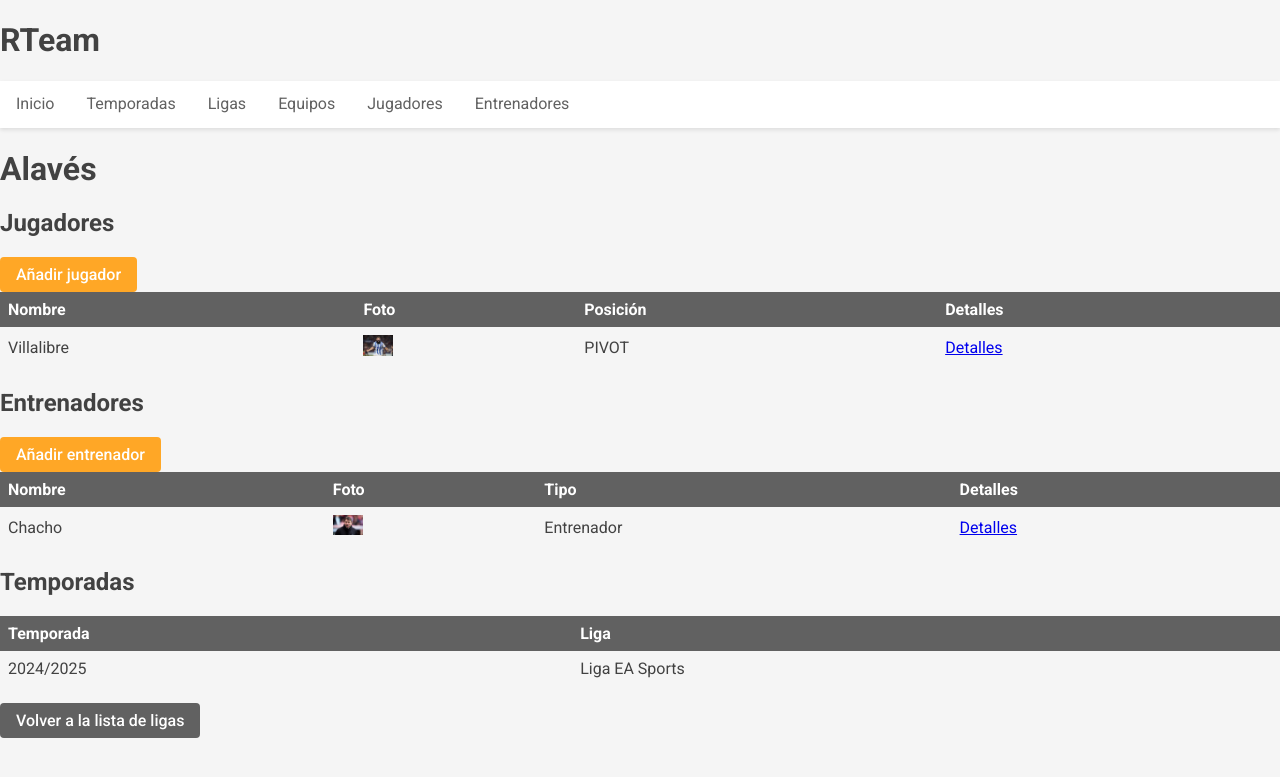
After one commit to rubenalsasua/RTeam, a Django app: page /equipos/1/ in a window 1280 px wide. The commit adds this page. Shown: the top 777 px of the page. Run offline with Django 5.2, Linux system fonts and the light colour scheme; data comes from the database, SQL or seed files in the repository; both versions use the stored data as it was after the commit.

Commit message:
Asignación de equipos a ligas, jugadores a equipos y entrenadores a equipos, además de ciertos estilos y mejoras

```diff
--- a/RTeam_app/urls.py
+++ b/RTeam_app/urls.py
@@ -5,23 +5,29 @@ urlpatterns = [
     path('', views.index, name='index'),
     path('temporadas/', views.TemporadaListView.as_view(), name='temporada_list'),
     path('temporadas/crear/', views.TemporadaCreateView.as_view(), name='temporada_create'),
+    path('temporadas/<int:pk>/', views.TemporadaDetailView.as_view(), name='temporada_detail'),
     path('temporadas/<int:pk>/editar/', views.TemporadaUpdateView.as_view(), name='temporada_update'),
     path('temporadas/<int:pk>/eliminar/', views.TemporadaDeleteView.as_view(), name='temporada_delete'),
     path('ligas/', views.LigaListView.as_view(), name='liga_list'),
     path('ligas/crear/', views.LigaCreateView.as_view(), name='liga_create'),
+    path('ligas/<int:pk>/', views.LigaDetailView.as_view(), name='liga_detail'),
     path('ligas/<int:pk>/editar/', views.LigaUpdateView.as_view(), name='liga_update'),
     path('ligas/<int:pk>/eliminar/', views.LigaDeleteView.as_view(), name='liga_delete'),
+    path('ligas/<int:liga_id>/agregar_equipo/', views.EquipoLigaCreateView.as_view(), name='equipo_liga_create'),
     path('equipos/', views.EquipoListView.as_view(), name='equipo_list'),
     path('equipos/crear/', views.EquipoCreateView.as_view(), name='equipo_create'),
+    path('equipos/<int:pk>/', views.EquipoDetailView.as_view(), name='equipo_detail'),
     path('equipos/<int:pk>/editar/', views.EquipoUpdateView.as_view(), name='equipo_update'),
     path('equipos/<int:pk>/eliminar/', views.EquipoDeleteView.as_view(), name='equipo_delete'),
-
+    path('equipos/<int:equipo_id>/agregar_jugador/', views.JugadorEquipoTemporadaCreateView.as_view(),
+         name='jugador_equipo_create'),
+    path('equipos/<int:equipo_id>/agregar_entrenador/', views.EntrenadorEquipoTemporadaCreateView.as_view(),
+         name='entrenador_equipo_create'),
     path('jugadores/', views.JugadorListView.as_view(), name='jugador_list'),
     path('jugadores/<int:pk>/', views.JugadorDetailView.as_view(), name='jugador_detail'),
     path('jugadores/crear/', views.JugadorCreateView.as_view(), name='jugador_create'),
     path('jugadores/<int:pk>/editar/', views.JugadorUpdateView.as_view(), name='jugador_update'),
     path('jugadores/<int:pk>/eliminar/', views.JugadorDeleteView.as_view(), name='jugador_delete'),
-
     path('entrenadores/', views.EntrenadorListView.as_view(), name='entrenador_list'),
     path('entrenadores/<int:pk>/', views.EntrenadorDetailView.as_view(), name='entrenador_detail'),
     path('entrenadores/crear/', views.EntrenadorCreateView.as_view(), name='entrenador_create'),
--- a/RTeam_app/views.py
+++ b/RTeam_app/views.py
@@ -6,8 +6,10 @@ from django.urls import reverse_lazy
 from django.views.generic import ListView, DetailView, CreateView, UpdateView, DeleteView
 
 from RTeam_project import settings
-from .forms import TemporadaForm, LigaForm, EquipoForm, JugadorForm, EntrenadorForm
-from .models import Temporada, Liga, Equipo, Jugador, JugadorEquipoTemporada, Entrenador, EntrenadorEquipoTemporada
+from .forms import TemporadaForm, LigaForm, EquipoForm, JugadorForm, EntrenadorForm, EquipoLigaTemporadaForm, \
+    JugadorEquipoTemporadaForm, EntrenadorEquipoTemporadaForm
+from .models import Temporada, Liga, Equipo, Jugador, JugadorEquipoTemporada, Entrenador, EntrenadorEquipoTemporada, \
+    EquipoLigaTemporada
 
 
 # Create your views here.
@@ -19,6 +21,19 @@ class TemporadaListView(ListView):
     model = Temporada
     template_name = 'temporadas/temporada_list.html'
     context_object_name = 'temporadas'
+
+
+class TemporadaDetailView(DetailView):
+    model = Temporada
+    template_name = 'temporadas/temporada_detail.html'
+    context_object_name = 'temporada'
+
+    def get_context_data(self, **kwargs):
+        context = super().get_context_data(**kwargs)
+        context['ligas'] = Liga.objects.filter(
+            temporada=self.object
+        ).distinct()
+        return context
 
 
 class TemporadaCreateView(CreateView):
@@ -65,6 +80,19 @@ class LigaListView(ListView):
     model = Liga
     template_name = 'ligas/liga_list.html'
     context_object_name = 'ligas'
+
+
+class LigaDetailView(DetailView):
+    model = Liga
+    template_name = 'ligas/liga_detail.html'
+    context_object_name = 'liga'
+
+    def get_context_data(self, **kwargs):
+        context = super().get_context_data(**kwargs)
+        context['equipos'] = Equipo.objects.filter(
+            equipoligatemporada__liga=self.object
+        ).distinct()
+        return context
 
 
 class LigaCreateView(CreateView):
@@ -119,6 +147,25 @@ class EquipoListView(ListView):
                 equipoligatemporada__equipo=equipo
             ).distinct()
         return equipos
+
+
+class EquipoDetailView(DetailView):
+    model = Equipo
+    template_name = 'equipos/equipo_detail.html'
+    context_object_name = 'equipo'
+
+    def get_context_data(self, **kwargs):
+        context = super().get_context_data(**kwargs)
+        context['jugadores'] = Jugador.objects.filter(
+            jugadorequipotemporada__equipo=self.object
+        ).distinct()
+        context['entrenadores_info'] = EntrenadorEquipoTemporada.objects.filter(
+            equipo=self.object
+        ).select_related('entrenador')
+        context['temporadas_ligas'] = EquipoLigaTemporada.objects.filter(
+            equipo=self.object
+        ).select_related('liga__temporada')
+        return context
 
 
 class EquipoCreateView(CreateView):
@@ -281,6 +328,125 @@ class EntrenadorDeleteView(DeleteView):
     success_url = reverse_lazy('entrenador_list')
 
 
+class EquipoLigaCreateView(CreateView):
+    def get(self, request, liga_id):
+        liga = Liga.objects.get(id=liga_id)
+        equipos_existentes = liga.equipos.all()
+        formulario = EquipoLigaTemporadaForm()
+        formulario.fields['equipo'].queryset = Equipo.objects.exclude(id__in=equipos_existentes)
+
+        context = {
+            'formulario': formulario,
+            'liga': liga
+        }
+        return render(request, "ligas/equipo_en_liga_create.html", context)
+
+    def post(self, request, liga_id):
+        liga = Liga.objects.get(id=liga_id)
+        formulario = EquipoLigaTemporadaForm(data=request.POST)
+
+        if formulario.is_valid():
+            equipo_liga = formulario.save(commit=False)
+            equipo_liga.liga = liga
+            equipo_liga.save()
+            return redirect("liga_detail", pk=liga_id)
+
+        # Si hay errores, volver a mostrar el formulario
+        equipos_existentes = liga.equipos.all()
+        formulario.fields['equipo'].queryset = Equipo.objects.exclude(id__in=equipos_existentes)
+        context = {
+            'formulario': formulario,
+            'liga': liga
+        }
+        return render(request, "ligas/equipo_en_liga_create.html", context)
+
+
+class JugadorEquipoTemporadaCreateView(CreateView):
+    def get(self, request, equipo_id):
+        equipo = Equipo.objects.get(id=equipo_id)
+        # Obtener jugadores que no están en este equipo en la temporada actual
+        temporada_actual = Temporada.objects.order_by('-periodo').first()
+        jugadores_existentes = equipo.jugadores.filter(
+            jugadorequipotemporada__temporada=temporada_actual
+        )
+
+        formulario = JugadorEquipoTemporadaForm()
+        formulario.fields['jugador'].queryset = Jugador.objects.exclude(id__in=jugadores_existentes)
+        formulario.fields['temporada'].initial = temporada_actual
+
+        context = {
+            'formulario': formulario,
+            'equipo': equipo
+        }
+        return render(request, "jugadores/jugador_en_equipo_create.html", context)
+
+    def post(self, request, equipo_id):
+        equipo = Equipo.objects.get(id=equipo_id)
+        formulario = JugadorEquipoTemporadaForm(data=request.POST)
+
+        if formulario.is_valid():
+            jugador_equipo = formulario.save(commit=False)
+            jugador_equipo.equipo = equipo
+            jugador_equipo.save()
+            return redirect("equipo_detail", pk=equipo_id)
+
+        # Si hay errores, volver a mostrar el formulario
+        temporada_actual = Temporada.objects.order_by('-periodo').first()
+        jugadores_existentes = equipo.jugadores.filter(
+            jugadorequipotemporada__temporada=temporada_actual
+        )
+        formulario.fields['jugador'].queryset = Jugador.objects.exclude(id__in=jugadores_existentes)
+
+        context = {
+            'formulario': formulario,
+            'equipo': equipo
+        }
+        return render(request, "jugadores/jugador_en_equipo_create.html", context)
+
+
+class EntrenadorEquipoTemporadaCreateView(CreateView):
+    def get(self, request, equipo_id):
+        equipo = Equipo.objects.get(id=equipo_id)
+        # Obtener entrenadores que no están en este equipo en la temporada actual
+        temporada_actual = Temporada.objects.order_by('-periodo').first()
+        entrenadores_existentes = equipo.entrenadores.filter(
+            entrenadorequipotemporada__temporada=temporada_actual
+        )
+
+        formulario = EntrenadorEquipoTemporadaForm()
+        formulario.fields['entrenador'].queryset = Entrenador.objects.exclude(id__in=entrenadores_existentes)
+        formulario.fields['temporada'].initial = temporada_actual
+
+        context = {
+            'formulario': formulario,
+            'equipo': equipo
+        }
+        return render(request, "entrenadores/entrenador_en_equipo_create.html", context)
+
+    def post(self, request, equipo_id):
+        equipo = Equipo.objects.get(id=equipo_id)
+        formulario = EntrenadorEquipoTemporadaForm(data=request.POST)
+
+        if formulario.is_valid():
+            entrenador_equipo = formulario.save(commit=False)
+            entrenador_equipo.equipo = equipo
+            entrenador_equipo.save()
+            return redirect("equipo_detail", pk=equipo_id)
+
+        # Si hay errores, volver a mostrar el formulario
+        temporada_actual = Temporada.objects.order_by('-periodo').first()
+        entrenadores_existentes = equipo.entrenadores.filter(
+            entrenadorequipotemporada__temporada=temporada_actual
+        )
+        formulario.fields['entrenador'].queryset = Entrenador.objects.exclude(id__in=entrenadores_existentes)
+
+        context = {
+            'formulario': formulario,
+            'equipo': equipo
+        }
+        return render(request, "entrenadores/entrenador_en_equipo_create.html", context)
+
+
 def service_worker(request):
     sw_path = os.path.join(settings.BASE_DIR, 'static', 'js', 'serviceworker.js')
     with open(sw_path, 'r') as file:
--- /dev/null
+++ b/static/css/general.css
@@ -0,0 +1,208 @@
+/* Paleta de colores */
+:root {
+  --color-primary: #ffa726; /* Amarillo-naranja */
+  --color-secondary: #616161; /* Gris */
+  --color-light: #f5f5f5; /* Blanco grisáceo */
+  --color-dark: #424242; /* Gris oscuro */
+  --color-white: #ffffff;
+  --color-shadow: rgba(0, 0, 0, 0.1);
+}
+
+body {
+  font-family: 'Roboto', 'Arial', sans-serif;
+  margin: 0;
+  padding: 0;
+  background-color: var(--color-light);
+  color: var(--color-dark);
+}
+
+/* Cabecera principal */
+header {
+  background-color: var(--color-primary);
+  color: var(--color-white);
+  padding: 1rem;
+  position: sticky;
+  top: 0;
+  z-index: 100;
+  box-shadow: 0 2px 4px var(--color-shadow);
+}
+
+header h1 {
+  margin: 0;
+  font-size: 1.5rem;
+  text-align: center;
+}
+
+/* Barra de navegación */
+nav {
+  background-color: var(--color-white);
+  overflow-x: auto;
+  white-space: nowrap;
+  box-shadow: 0 2px 4px var(--color-shadow);
+}
+
+nav ul {
+  display: flex;
+  list-style: none;
+  padding: 0;
+  margin: 0;
+}
+
+nav li {
+  padding: 0;
+}
+
+nav a {
+  display: block;
+  padding: 0.8rem 1rem;
+  color: var(--color-secondary);
+  text-decoration: none;
+  border-bottom: 3px solid transparent;
+  transition: all 0.3s;
+}
+
+nav a:hover,
+nav a:active,
+nav a.active {
+  color: var(--color-primary);
+  border-bottom: 3px solid var(--color-primary);
+}
+
+/* Contenedor principal */
+.container {
+  padding: 1rem;
+  max-width: 100%;
+}
+
+/* Tarjetas para elementos */
+.card {
+  background-color: var(--color-white);
+  border-radius: 8px;
+  box-shadow: 0 2px 4px var(--color-shadow);
+  margin-bottom: 1rem;
+  overflow: hidden;
+}
+
+.card-header {
+  background-color: var(--color-primary);
+  color: var(--color-white);
+  padding: 0.8rem;
+}
+
+.card-header h2 {
+  margin: 0;
+  font-size: 1.2rem;
+}
+
+.card-body {
+  padding: 1rem;
+}
+
+.card-footer {
+  padding: 0.8rem;
+  border-top: 1px solid var(--color-light);
+  display: flex;
+  justify-content: flex-end;
+}
+
+/* Botones */
+.btn {
+  display: inline-block;
+  padding: 0.5rem 1rem;
+  border-radius: 4px;
+  text-decoration: none;
+  text-align: center;
+  cursor: pointer;
+  font-weight: 500;
+  transition: background-color 0.2s;
+  border: none;
+}
+
+.btn-primary {
+  background-color: var(--color-primary);
+  color: var(--color-white);
+}
+
+.btn-secondary {
+  background-color: var(--color-secondary);
+  color: var(--color-white);
+}
+
+.btn-light {
+  background-color: var(--color-light);
+  color: var(--color-dark);
+}
+
+/* Tablas */
+table {
+  width: 100%;
+  border-collapse: collapse;
+  margin-bottom: 1rem;
+}
+
+table th {
+  background-color: var(--color-secondary);
+  color: var(--color-white);
+  padding: 0.5rem;
+  text-align: left;
+}
+
+table td {
+  padding: 0.5rem;
+  border-bottom: 1px solid var(--color-light);
+}
+
+/* Formularios */
+form {
+  margin-bottom: 1rem;
+}
+
+.form-group {
+  margin-bottom: 1rem;
+}
+
+label {
+  display: block;
+  margin-bottom: 0.5rem;
+  color: var(--color-secondary);
+}
+
+input,
+select,
+textarea {
+  width: 100%;
+  padding: 0.5rem;
+  border: 1px solid var(--color-secondary);
+  border-radius: 4px;
+  background-color: var(--color-white);
+}
+
+/* Imágenes */
+.img-thumbnail {
+  max-width: 100%;
+  height: auto;
+  border-radius: 4px;
+}
+
+/* Lista de elementos */
+.list-group {
+  list-style: none;
+  padding: 0;
+}
+
+.list-item {
+  background-color: var(--color-white);
+  border-radius: 8px;
+  margin-bottom: 1rem;
+  padding: 1rem;
+  box-shadow: 0 2px 4px var(--color-shadow);
+}
+
+/* Media queries para diferentes tamaños de pantalla */
+@media (min-width: 768px) {
+  .card-grid {
+    display: grid;
+    grid-template-columns: repeat(2, 1fr);
+    grid-gap: 1rem;
+  }
+}
--- a/templates/base.html
+++ b/templates/base.html
@@ -7,6 +7,8 @@
     <title>RTeam</title>
     <link rel="manifest" href="{% url 'manifest' %}">
     <link rel="icon" href="{% static 'icons/RTeam.png' %}" type="image/x-icon">
+    <link rel="stylesheet" href="{% static 'css/general.css' %}">
+    <link href="https://fonts.googleapis.com/css2?family=Roboto:wght@300;400;500;700&display=swap" rel="stylesheet">
 </head>
 
 <script>
--- /dev/null
+++ b/templates/equipos/equipo_detail.html
@@ -0,0 +1,93 @@
+{% extends 'base.html' %}
+{% block contenido %}
+    <h1>{{ equipo.nombre }}</h1>
+    <h2>Jugadores</h2>
+    <a href="{% url 'jugador_equipo_create' equipo.id %}" class="btn btn-primary">Añadir jugador</a>
+    {% if jugadores %}
+        <table class="table table-striped">
+            <thead>
+            <tr>
+                <th>Nombre</th>
+                <th>Foto</th>
+                <th>Posición</th>
+                <th>Detalles</th>
+            </tr>
+            </thead>
+            <tbody>
+            {% for jugador in jugadores %}
+                <tr>
+                    <td>{{ jugador.nombre }}</td>
+                    <td>
+                        {% if jugador.foto %}
+                            <img src="{{ jugador.foto.url }}" alt="Foto de {{ jugador.nombre }}"
+                                 style="max-width: 30px; max-height: 30px;">
+                        {% endif %}
+                    </td>
+                    <td>{{ jugador.posicion }}</td>
+                    <td>
+                        <a href="{% url 'jugador_detail' jugador.id %}">Detalles</a>
+                    </td>
+                </tr>
+            {% endfor %}
+            </tbody>
+        </table>
+    {% else %}
+        <p>Este equipo no tiene jugadores todavía.</p>
+    {% endif %}
+    <h2>Entrenadores</h2>
+
+    <a href="{% url 'entrenador_equipo_create' equipo.id %}" class="btn btn-primary">Añadir entrenador</a>
+    {% if entrenadores_info %}
+        <table class="table table-striped">
+            <thead>
+            <tr>
+                <th>Nombre</th>
+                <th>Foto</th>
+                <th>Tipo</th>
+                <th>Detalles</th>
+            </tr>
+            </thead>
+            <tbody>
+            {% for item in entrenadores_info %}
+                <tr>
+                    <td>{{ item.entrenador.nombre }}</td>
+                    <td>
+                        {% if item.entrenador.foto %}
+                            <img src="{{ item.entrenador.foto.url }}" alt="Foto de {{ item.entrenador.nombre }}"
+                                 style="max-width: 30px; max-height: 30px;">
+                        {% endif %}
+                    </td>
+                    <td>{{ item.get_tipo_display }}</td>
+                    <td>
+                        <a href="{% url 'entrenador_detail' item.entrenador.id %}">Detalles</a>
+                    </td>
+                </tr>
+            {% endfor %}
+            </tbody>
+        </table>
+    {% else %}
+        <p>Este equipo no tiene entrenadores todavía.</p>
+    {% endif %}
+    <h2>Temporadas</h2>
+    {% if temporadas_ligas %}
+        <table class="table table-striped">
+            <thead>
+            <tr>
+                <th>Temporada</th>
+                <th>Liga</th>
+            </tr>
+            </thead>
+            <tbody>
+            {% for item in temporadas_ligas %}
+                <tr>
+                    <td>{{ item.liga.temporada.periodo }}</td>
+                    <td>{{ item.liga.nombre }}</td>
+                </tr>
+            {% endfor %}
+            </tbody>
+        </table>
+    {% else %}
+        <p>Este equipo no ha participado en ninguna liga todavía.</p>
+    {% endif %}
+    <a href="{% url 'liga_list' %}" class="btn btn-secondary">Volver a la lista de ligas</a>
+{% endblock %}
--- a/templates/equipos/equipo_list.html
+++ b/templates/equipos/equipo_list.html
@@ -28,6 +28,8 @@
                     {% endfor %}
                 </p>
                 <p>Jugadores: {{ equipo.jugadores.count }}</p>
+                <p>Entrenadores: {{ equipo.entrenadores.count }}</p>
+                <a href="{% url 'equipo_detail' equipo.id %}">Detalles</a>
                 <a href="{% url 'equipo_update' equipo.id %}">Actualizar</a>
                 <a href="{% url 'equipo_delete' equipo.id %}">Borrar</a>
             </li>
--- a/templates/ligas/liga_list.html
+++ b/templates/ligas/liga_list.html
@@ -8,6 +8,7 @@
                 <h2>{{ liga.nombre }}</h2>
                 <p>Temporada: {{ liga.temporada.periodo }}</p>
                 <p>Equipos: {{ liga.equipos.count }}</p>
+                <a href="{% url 'liga_detail' liga.id %}">Detalles</a>
                 <a href="{% url 'liga_update' liga.id %}">Actualizar</a>
                 <a href="{% url 'liga_delete' liga.id %}">Borrar</a>
             </li>
--- a/templates/temporadas/temporada_list.html
+++ b/templates/temporadas/temporada_list.html
@@ -6,6 +6,7 @@
         {% for temporada in temporadas %}
             <li>
                 <h2>{{ temporada.periodo }}</h2>
+                <a href="{% url 'temporada_detail' temporada.id %}">Detalles</a>
                 <a href="{% url 'temporada_update' temporada.id %}">Actualizar</a>
                 <a href="{% url 'temporada_delete' temporada.id %}">Borrar</a>
             </li>
```
Also changed, not shown: RTeam_app/forms.py (+45 -1 lines), templates/entrenadores/entrenador_en_equipo_create.html (added, +10 -0 lines), templates/jugadores/jugador_en_equipo_create.html (added, +10 -0 lines), templates/ligas/equipo_en_liga_create.html (added, +10 -0 lines), templates/ligas/liga_detail.html (added, +36 -0 lines), templates/temporadas/temporada_detail.html (added, +17 -0 lines), db.sqlite3.
